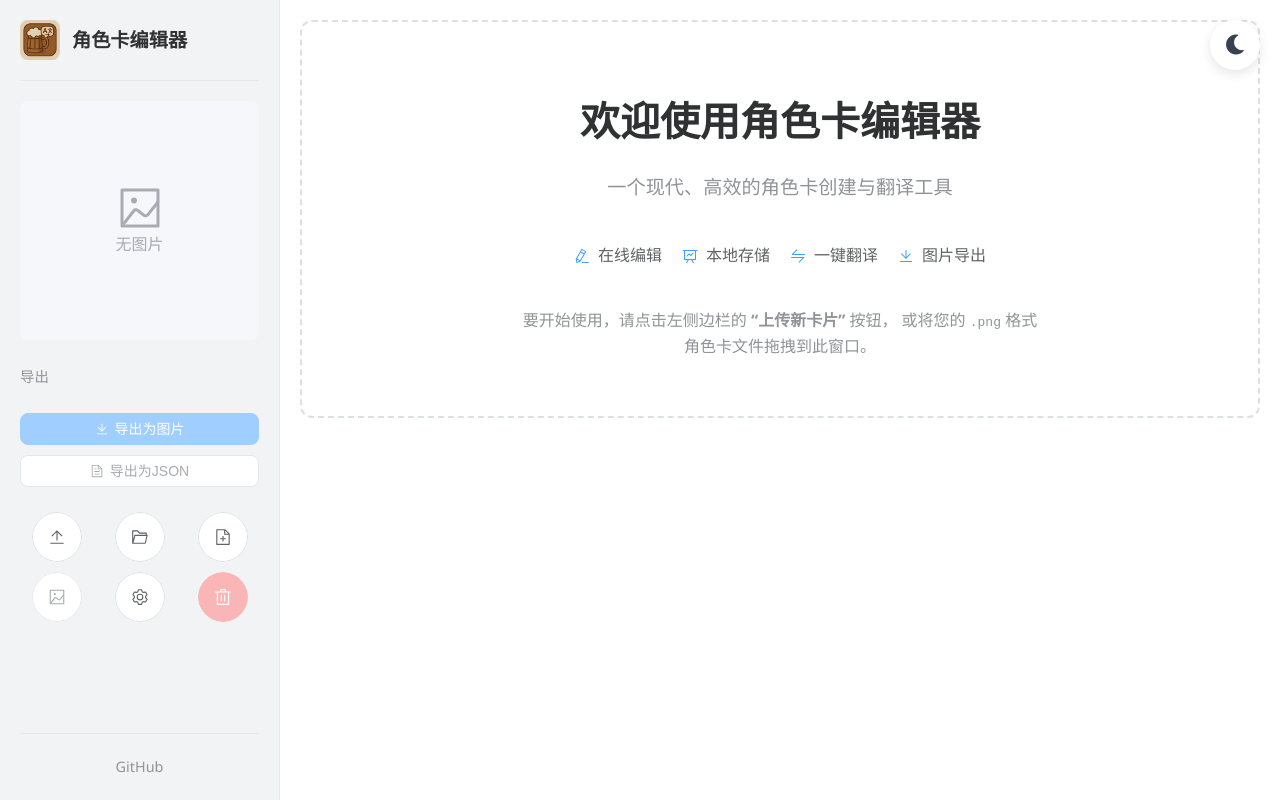
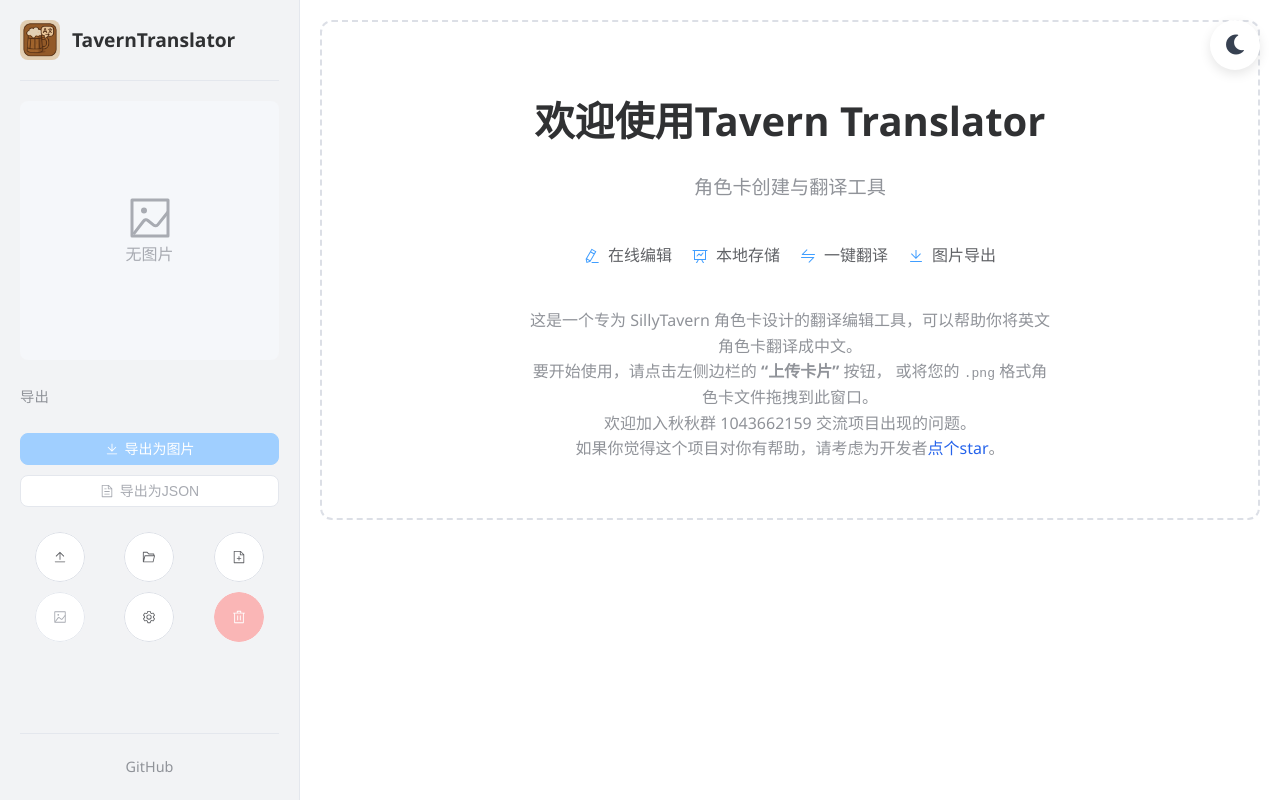
Before and after one commit to nullskymc/tavernTranslator, a Vue app in the folder vue-frontend/: page / in a window 1280 px wide. Built offline with nearby package versions, Linux system fonts and the light colour scheme.

Commit message:
feat: 更新界面文本，优化用户体验，调整按钮和样式以适应黑暗模式

```diff
--- a/vue-frontend/src/components/AppSidebar.vue
+++ b/vue-frontend/src/components/AppSidebar.vue
@@ -2,7 +2,7 @@
   <div class="app-sidebar">
     <div class="sidebar-header">
       <img src="/img/index.png" alt="Logo" class="logo" />
-      <h2>角色卡编辑器</h2>
+      <h2>TavernTranslator</h2>
     </div>
 
     <div class="sidebar-content">
@@ -52,13 +52,13 @@
 
         <div class="action-buttons-group">
           <div class="action-buttons-row">
-            <!-- "上传新卡片" button -->
+            <!-- "上传卡片" button -->
             <div class="action-button-wrapper">
               <input type="file" ref="fileUploader" @change="handleFileChange" accept="image/png" style="display: none;" />
               <el-button @click="triggerFileUpload" circle>
                 <el-icon><Upload /></el-icon>
               </el-button>
-              <span class="button-text">上传新卡片</span>
+              <span class="button-text">上传卡片</span>
             </div>
 
             <!-- "上传JSON" button -->
@@ -185,7 +185,7 @@
 
 <style scoped>
 .app-sidebar {
-  width: 280px;
+  width: 300px;
   height: 100vh;
   background-color: var(--el-bg-color-page);
   border-right: 1px solid var(--el-border-color-light);
@@ -280,6 +280,18 @@
   box-sizing: border-box;
 }
 
+/* 黑暗模式下导出按钮的特定样式 */
+.dark-theme .export-buttons-wrapper .el-button {
+  background-color: var(--background-color) !important; /* 强制黑底 */
+  border-color: var(--background-color) !important; /* 边框也设为黑底 */
+  color: var(--text-primary) !important; /* 强制白字 */
+}
+
+.dark-theme .export-buttons-wrapper .el-button:hover {
+  background-color: var(--background-secondary) !important; /* 悬停时稍微亮一点 */
+  border-color: var(--background-secondary) !important;
+}
+
 
 .settings-section .el-button {
   width: 100%;
@@ -318,9 +330,17 @@
   cursor: pointer;
 }
 
+.dark-theme .action-button-wrapper {
+  background-color: var(--background-secondary) !important;
+}
+
 .action-button-wrapper:hover {
   width: 120px; /* 悬停时展开的宽度 */
   background-color: var(--el-color-primary-light-9);
+}
+
+.dark-theme .action-button-wrapper:hover {
+  background-color: var(--background-hover) !important;
 }
 
 .action-button-wrapper .el-button {
@@ -334,8 +354,24 @@
   flex-shrink: 0; /* 防止按钮在父容器展开时被压缩 */
 }
 
-.action-button-wrapper .el-button .el-icon {
-  font-size: 18px; /* 缩小图标尺寸 */
+.dark-theme .action-button-wrapper .el-button {
+  background-color: var(--background-color) !important; /* 强制黑底 */
+  border-color: var(--background-color) !important; /* 边框也设为黑底 */
+  color: var(--text-primary) !important; /* 强制白字 */
+}
+
+.dark-theme .action-button-wrapper .el-button:hover {
+  background-color: var(--background-secondary) !important; /* 悬停时稍微亮一点 */
+  border-color: var(--background-secondary) !important;
+}
+
+.dark-theme .action-button-wrapper .el-button .el-icon {
+  color: var(--text-primary) !important; /* 强制图标颜色为白字 */
+}
+
+.dark-theme .action-button-wrapper .el-button .el-icon svg,
+.dark-theme .action-button-wrapper .el-button .el-icon svg path {
+  fill: var(--text-primary) !important; /* 强制 SVG 填充颜色为白字 */
 }
 
 .action-button-wrapper .button-text {
@@ -345,6 +381,10 @@
   color: var(--el-text-color-primary);
   font-size: 0.8em;
   margin-left: 8px; /* 文本与图标的间距 */
+}
+
+.dark-theme .action-button-wrapper .button-text {
+  color: var(--text-primary) !important;
 }
 
 .action-button-wrapper:hover .button-text {
--- a/vue-frontend/src/components/WelcomeView.vue
+++ b/vue-frontend/src/components/WelcomeView.vue
@@ -1,8 +1,8 @@
 <template>
   <div class="welcome-container">
     <div class="welcome-box">
-      <h1 class="title">欢迎使用角色卡编辑器</h1>
-      <p class="subtitle">一个现代、高效的角色卡创建与翻译工具</p>
+      <h1 class="title">欢迎使用Tavern Translator</h1>
+      <p class="subtitle">角色卡创建与翻译工具</p>
 
       <div class="features">
         <div class="feature-item">
@@ -24,8 +24,11 @@
       </div>
 
       <p class="instructions">
-        要开始使用，请点击左侧边栏的 <strong>“上传新卡片”</strong> 按钮，
-        或将您的 <code>.png</code> 格式角色卡文件拖拽到此窗口。
+        这是一个专为 SillyTavern 角色卡设计的翻译编辑工具，可以帮助你将英文角色卡翻译成中文。<br>
+        要开始使用，请点击左侧边栏的 <strong>“上传卡片”</strong> 按钮，
+        或将您的 <code>.png</code> 格式角色卡文件拖拽到此窗口。<br>
+        欢迎加入秋秋群 1043662159 交流项目出现的问题。<br>
+        如果你觉得这个项目对你有帮助，请考虑为开发者<a href="https://github.com/nullskymc/tavernTranslator">点个star</a>。<br>
       </p>
     </div>
   </div>
```
Also changed, not shown: 3 other files (tests, documents, lock files or other folders).
